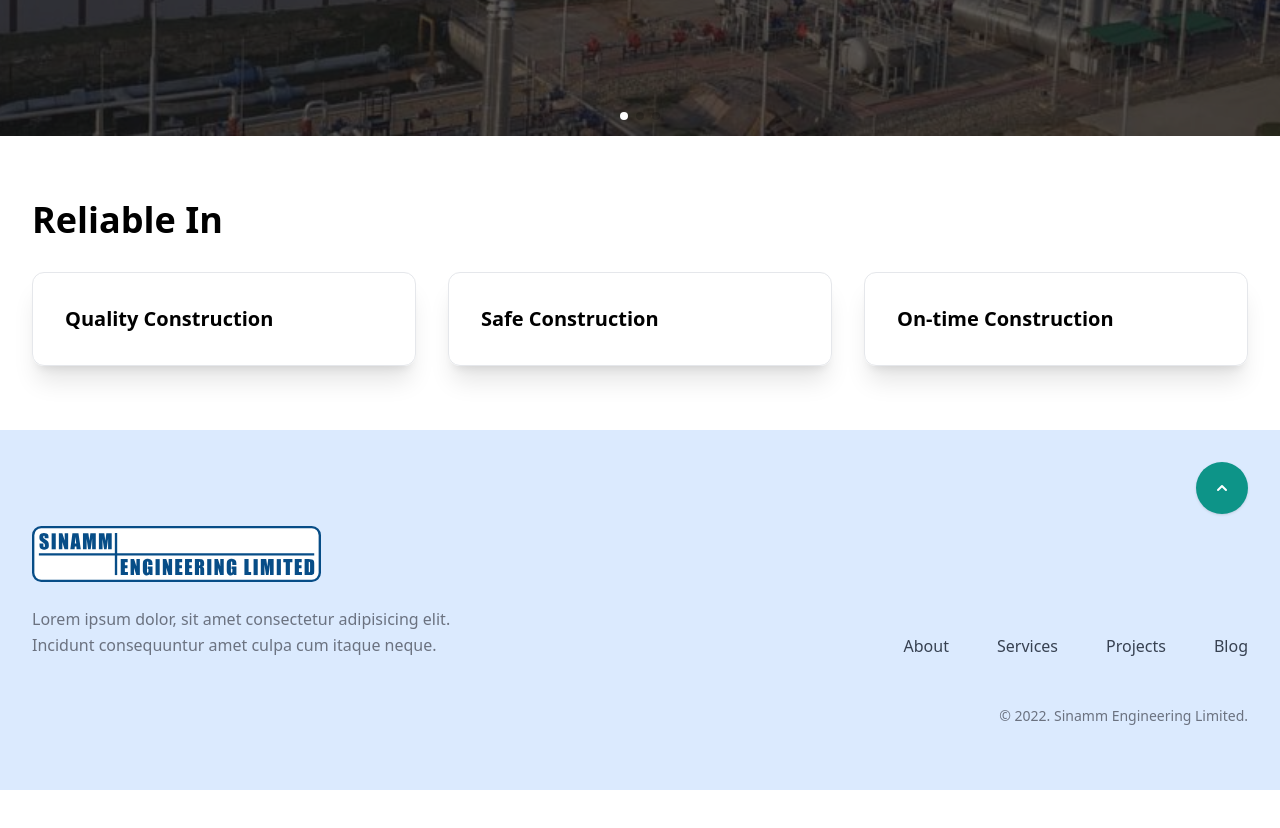
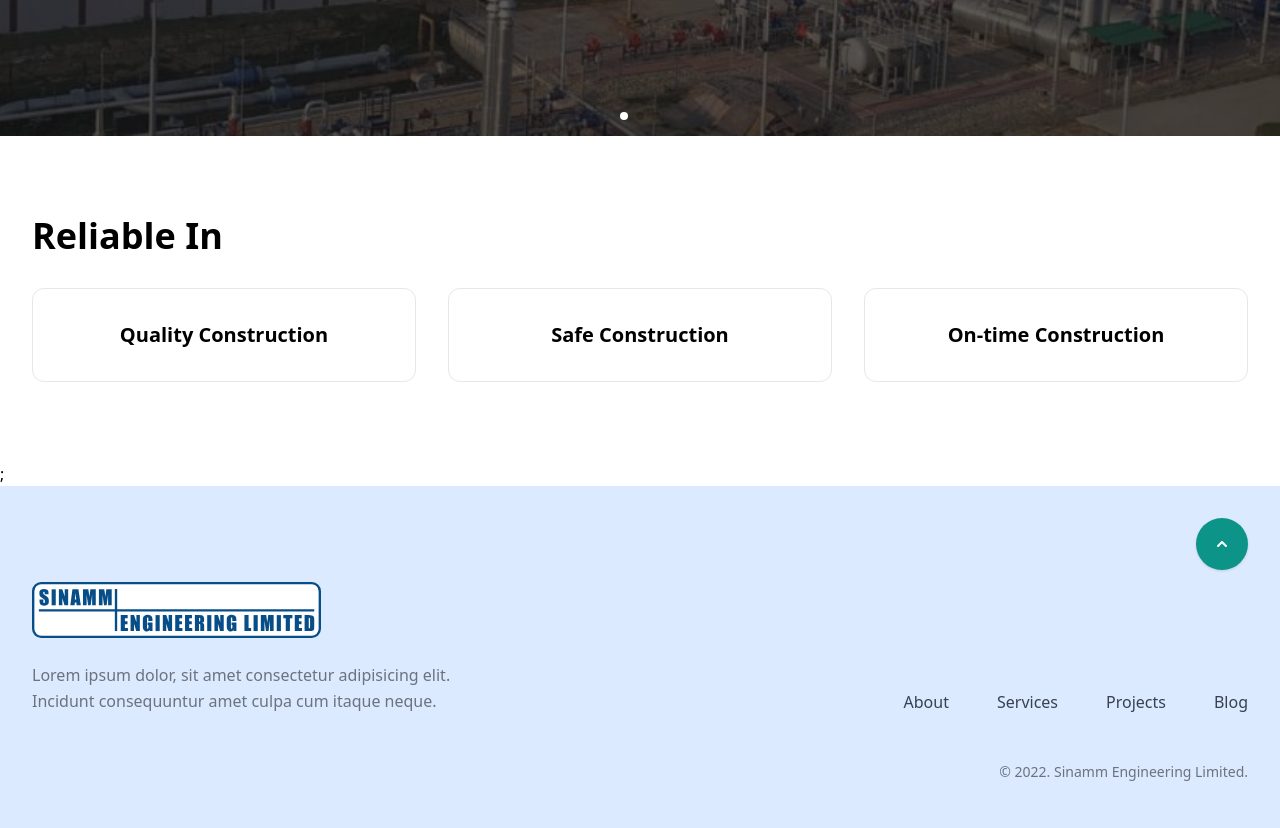
Before and after one commit to bobalok/sinammbo, a Next.js app: page / in a window 1280 px wide. Shown: the part 680-1508 px from the top of the page. Before the commit the page ends 1470 px from the top, so only its background shows below. Built offline with nearby package versions, Linux system fonts and the light colour scheme.

Commit message:
Layout Added

```diff
--- a/components/Footer.jsx
+++ b/components/Footer.jsx
@@ -17,7 +17,7 @@ const Footer = () => {
                 fill='currentColor'
               >
                 <path
-                  fill-rule='evenodd'
+                  fillRule='evenodd'
                   d='M14.707 12.707a1 1 0 01-1.414 0L10 9.414l-3.293 3.293a1 1 0 01-1.414-1.414l4-4a1 1 0 011.414 0l4 4a1 1 0 010 1.414z'
                   clipRule='evenodd'
                 />
--- a/components/Layout.jsx
+++ b/components/Layout.jsx
@@ -1,12 +1,12 @@
-import Header from "./Header";
 import Footer from "./Footer";
 import Meta from "./Meta";
+import Navbar from "./Navbar";
 
 function Layout({ children }) {
   return (
     <>
       <Meta />
-      <Header />
+      <Navbar />
       <div className='min-h-screen'>
         <main>{children}</main>
       </div>
--- a/components/Meta.jsx
+++ b/components/Meta.jsx
@@ -36,7 +36,7 @@ export default function Meta() {
         name='description'
         content={`A statically generated blog example using Next.js and dollar{CMS_NAME}.`}
       />
-      <meta property='og:image' content={HOME_OG_IMAGE_URL} />
+      {/* <meta property='og:image' content={HOME_OG_IMAGE_URL} /> */}
     </Head>
   );
 }
--- a/components/Services.jsx
+++ b/components/ReliableSect.jsx
@@ -1,14 +1,14 @@
-const Services = () => {
+const ReliableSect = () => {
   return (
     <>
-      <section className=''>
-        <div className='max-w-screen-xl px-4 py-16 mx-auto sm:px-6 lg:px-8'>
+      <section className='py-16'>
+        <div className='max-w-screen-xl px-4 py-4 mx-auto sm:px-6 lg:px-8'>
           <div className='max-w-lg'>
             <h2 className='text-3xl font-bold sm:text-4xl'>Reliable In</h2>
           </div>
-          <div className='grid grid-cols-1 gap-8 mt-8 md:grid-cols-2 lg:grid-cols-3 select-none'>
+          <div className='grid grid-cols-1 gap-8 mt-8 md:grid-cols-2 lg:grid-cols-3 select-none text-center'>
             {/* Consultancy */}
-            <div className='block p-8 transition border shadow-xl rounded-xl hover:shadow-blue-500/10 hover:border-blue-500/10'>
+            <div className='block p-8 transition border rounded-xl hover:shadow-blue-500/10 hover:border-blue-500/10'>
               {/* <FontAwesomeIcon
                 icon={faHandshake}
                 className='w-10 h-10 text-gray-700'
@@ -17,7 +17,7 @@ const Services = () => {
               <h3 className=' text-xl font-bold '>Quality Construction</h3>
             </div>
             {/* Supply */}
-            <div className='block p-8 transition border  shadow-xl rounded-xl hover:shadow-blue-500/10 hover:border-blue-500/10'>
+            <div className='block p-8 transition border rounded-xl hover:shadow-blue-500/10 hover:border-blue-500/10'>
               {/* <FontAwesomeIcon
                 icon={faShip}
                 className='w-10 h-10 text-gray-700'
@@ -28,7 +28,7 @@ const Services = () => {
             </div>
 
             {/* Construction */}
-            <div className='block p-8 transition border shadow-xl rounded-xl hover:shadow-blue-500/10 hover:border-blue-500/10'>
+            <div className='block p-8 transition border rounded-xl hover:shadow-blue-500/10 hover:border-blue-500/10'>
               {/* <FontAwesomeIcon
                 icon={faBuilding}
                 className='w-10 h-10 text-gray-700'
@@ -44,4 +44,4 @@ const Services = () => {
   );
 };
 
-export default Services;
+export default ReliableSect;
--- a/pages/_app.js
+++ b/pages/_app.js
@@ -1,7 +1,12 @@
+import Layout from "../components/Layout";
 import "../styles/globals.css";
 
 function MyApp({ Component, pageProps }) {
-  return <Component {...pageProps} />;
+  return (
+    <Layout>
+      <Component {...pageProps} />;
+    </Layout>
+  );
 }
 
 export default MyApp;
--- a/pages/index.js
+++ b/pages/index.js
@@ -1,15 +1,13 @@
 import Head from "next/head";
-import Slider from "../components/Slider";
 // import Image from "next/image";
 // import styles from "../styles/Home.module.css";
+import Slider from "../components/Slider";
 
-import Navbar from "../components/Navbar";
-import Services from "../components/Services";
-import Footer from "../components/Footer";
+import ReliableSect from "../components/ReliableSect";
 
 export default function Home() {
   return (
-    <div>
+    <>
       <Head>
         <title>Sinamm Development </title>
         <meta
@@ -18,10 +16,8 @@ export default function Home() {
         />
         <link rel='icon' href='/favicon.ico' />
       </Head>
-      <Navbar />
       <Slider />
-      <Services />
-      <Footer />
-    </div>
+      <ReliableSect />
+    </>
   );
 }
```
